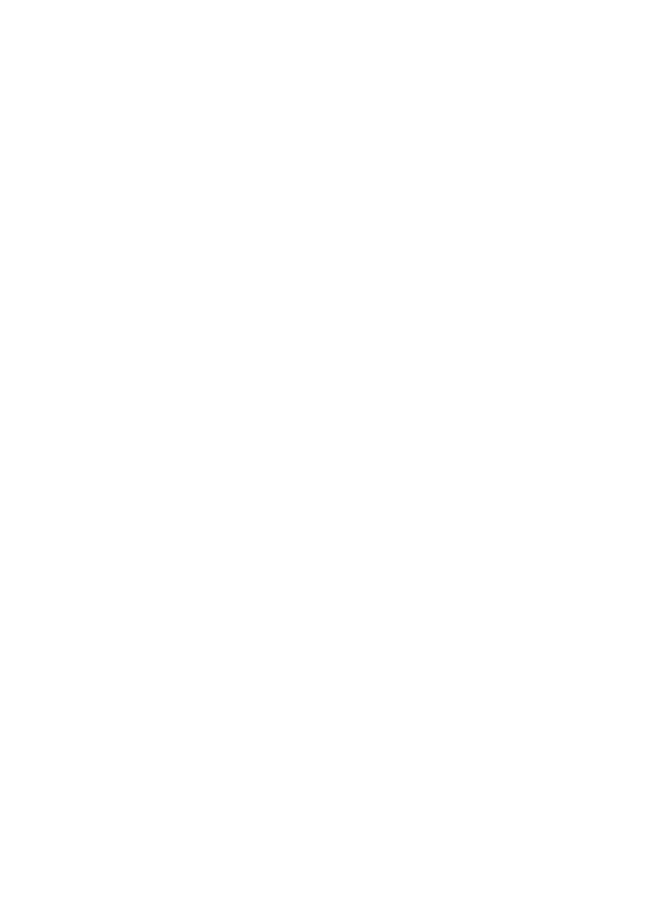
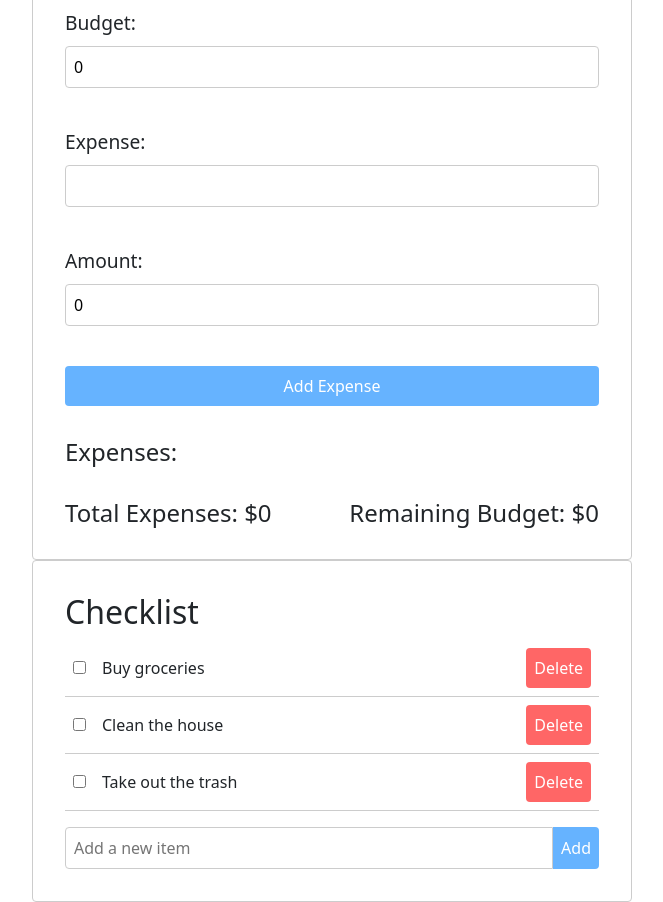
Before and after one commit to haris-khan1596/tripseria, a React (Create React App) app: page / in a window 1280 px wide. Shown: the part 1000-1902 px from the top of the page, without its empty margins (308-971 px from the left). Before the commit the page ends 890 px from the top, so only its background shows below. Built offline with nearby package versions, Linux system fonts and the light colour scheme.

Commit message:
Adding components InteractiveChecklist

```diff
--- a/src/App.css
+++ b/src/App.css
@@ -165,3 +165,100 @@
 .navbar-create-btn:hover {
   background-color: #3E54D6;
 }
+
+/** Check list*/
+.checklist-container {
+  max-width: 600px;
+  margin: 0 auto;
+  padding: 2rem;
+  border: 1px solid #ccc;
+  border-radius: 4px;
+}
+
+.checklist {
+  list-style: none;
+  margin: 0;
+  padding: 0;
+}
+
+.checklist-item {
+  display: flex;
+  align-items: center;
+  justify-content: space-between;
+  padding: 0.5rem;
+  border-bottom: 1px solid #ccc;
+  transition: background-color 0.2s ease-out;
+}
+
+.checklist-item:hover {
+  background-color: #f7f7f7;
+}
+
+.checklist-item.completed {
+  background-color: #e6ffe6;
+}
+
+.checklist-label {
+  display: flex;
+  align-items: center;
+  cursor: pointer;
+}
+
+.checklist-label input[type='checkbox'] {
+  margin-right: 1rem;
+}
+
+.checklist-delete-button {
+  padding: 0.5rem;
+  background-color: #ff6666;
+  color: white;
+  border: none;
+  border-radius: 4px;
+  cursor: pointer;
+  transition: background-color 0.2s ease-out;
+}
+
+.checklist-delete-button:hover {
+  background-color: #ff4d4d;
+}
+
+.checklist-form {
+  margin-top: 1rem;
+  display: flex;
+}
+
+.checklist-form input[type='text'] {
+  flex-grow: 1;
+  padding: 0.5rem;
+  border: 1px solid #ccc;
+  border-radius: 4px 0 0 4px;
+}
+
+.checklist-form button[type='submit'] {
+  padding: 0.5rem;
+  background-color: #66b3ff;
+  color: white;
+  border: none;
+  border-radius: 0 4px 4px 0;
+  cursor: pointer;
+  transition: background-color 0.2s ease-out;
+}
+
+.checklist-form button[type='submit']:hover {
+  background-color: #4d94ff;
+}
+
+@media screen and (max-width: 480px) {
+  .checklist-form {
+    flex-direction: column;
+  }
+
+  .checklist-form input[type='text'] {
+    border-radius: 4px;
+    margin-bottom: 1rem;
+  }
+
+  .checklist-form button[type='submit'] {
+    border-radius: 4px;
+  }
+}
--- a/src/App.js
+++ b/src/App.js
@@ -2,11 +2,15 @@
 import './App.css';
 import TripCard from './components/TripCard';
 import Navbar from './components/Navbar';
+import SocialSharing from './components/SocialSharing';
+import BudgetTracker from './components/BudgetTracker';
+import InteractiveChecklist from './components/InteractiveChecklist';
 
 function App() {
   return (
     <div >
-      <Navbar />
+      <div>
+      <Navbar /></div>
       <div className="card-grid">
         <TripCard
         image1="https://guidetopakistan.pk/wp-content/uploads/2021/11/Pak.Monument-petals3.jpg"
@@ -74,6 +78,12 @@
         price="5000"
         />
       </div>
+      <div>
+      <SocialSharing
+        />
+        <BudgetTracker/>
+        <InteractiveChecklist/>
+      </div>
     </div>
   );
 }
--- /dev/null
+++ b/src/components/InteractiveChecklist.js
@@ -0,0 +1,76 @@
+import React, { useState } from 'react';
+
+
+const InteractiveChecklist = () => {
+    const [items, setItems] = useState([
+      { id: 1, text: 'Buy groceries', completed: false },
+      { id: 2, text: 'Clean the house', completed: false },
+      { id: 3, text: 'Take out the trash', completed: false },
+    ]);
+
+    const handleToggle = (id) => {
+      const updatedItems = items.map((item) => {
+        if (item.id === id) {
+          return {
+            ...item,
+            completed: !item.completed,
+          };
+        }
+        return item;
+      });
+      setItems(updatedItems);
+    };
+
+    const handleDelete = (id) => {
+      const updatedItems = items.filter((item) => item.id !== id);
+      setItems(updatedItems);
+    };
+
+    return (
+      <div className="checklist-container">
+        <h2>Checklist</h2>
+        <ul className="checklist">
+          {items.map((item) => (
+            <li
+              key={item.id}
+              className={`checklist-item ${item.completed ? 'completed' : ''}`}
+            >
+              <label className="checklist-label">
+                <input
+                  type="checkbox"
+                  checked={item.completed}
+                  onChange={() => handleToggle(item.id)}
+                />
+                {item.text}
+              </label>
+              <button
+                className="checklist-delete-button"
+                onClick={() => handleDelete(item.id)}
+              >
+                Delete
+              </button>
+            </li>
+          ))}
+        </ul>
+        <form
+          className="checklist-form"
+          onSubmit={(e) => {
+            e.preventDefault();
+            const newItem = {
+              id: items.length + 1,
+              text: e.target.elements.text.value,
+              completed: false,
+            };
+            setItems([...items, newItem]);
+            e.target.reset();
+          }}
+        >
+          <input type="text" name="text" placeholder="Add a new item" />
+          <button type="submit">Add</button>
+        </form>
+      </div>
+    );
+  };
+
+
+export default InteractiveChecklist;
```
